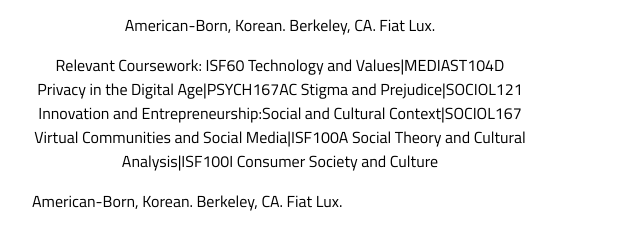
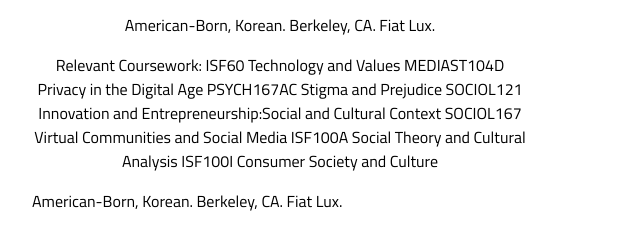
Before and after one commit to cliffahn/cliffahn.github.io, a plain HTML site: page index.html in a window 1280 px wide. Shown: the part 652-878 px from the top of the page, 228-868 px from the left. Drawn offline with Linux system fonts and the light colour scheme.

Commit message:
Update index.html

```diff
--- a/index.html
+++ b/index.html
@@ -85,7 +85,13 @@
 
     <p align=center>American-Born, Korean. Berkeley, CA. Fiat Lux.</p>
 
-    <p align=center>Relevant Coursework: ISF60 Technology and Values|MEDIAST104D Privacy in the Digital Age|PSYCH167AC Stigma and Prejudice|SOCIOL121 Innovation and Entrepreneurship:Social and Cultural Context|SOCIOL167 Virtual Communities and Social Media|ISF100A Social Theory and Cultural Analysis|ISF100I Consumer Society and Culture</p>
+    <p align=center>Relevant Coursework: ISF60 Technology and Values
+	    MEDIAST104D Privacy in the Digital Age
+	    PSYCH167AC Stigma and Prejudice
+	    SOCIOL121 Innovation and Entrepreneurship:Social and Cultural Context
+	    SOCIOL167 Virtual Communities and Social Media
+	    ISF100A Social Theory and Cultural Analysis
+	    ISF100I Consumer Society and Culture</p>
 
     <p>American-Born, Korean. Berkeley, CA. Fiat Lux.</p>
 
```
